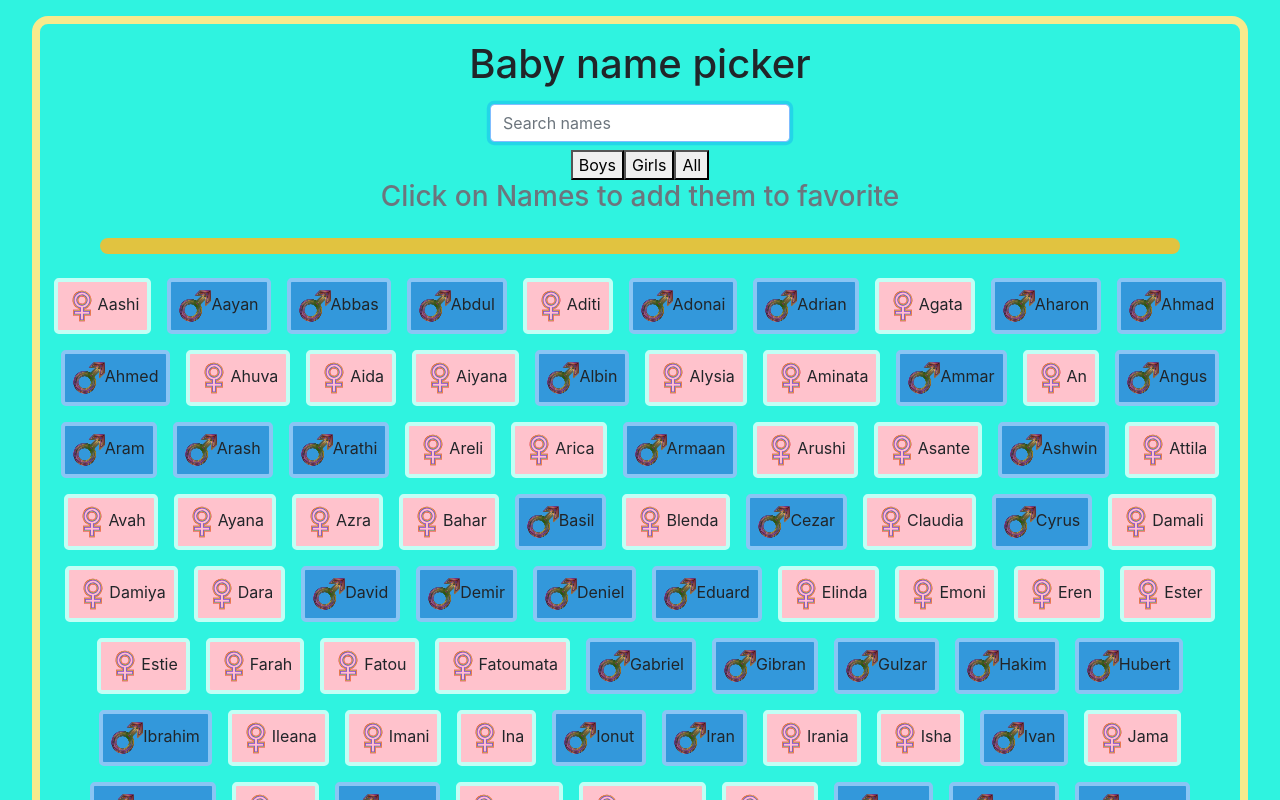
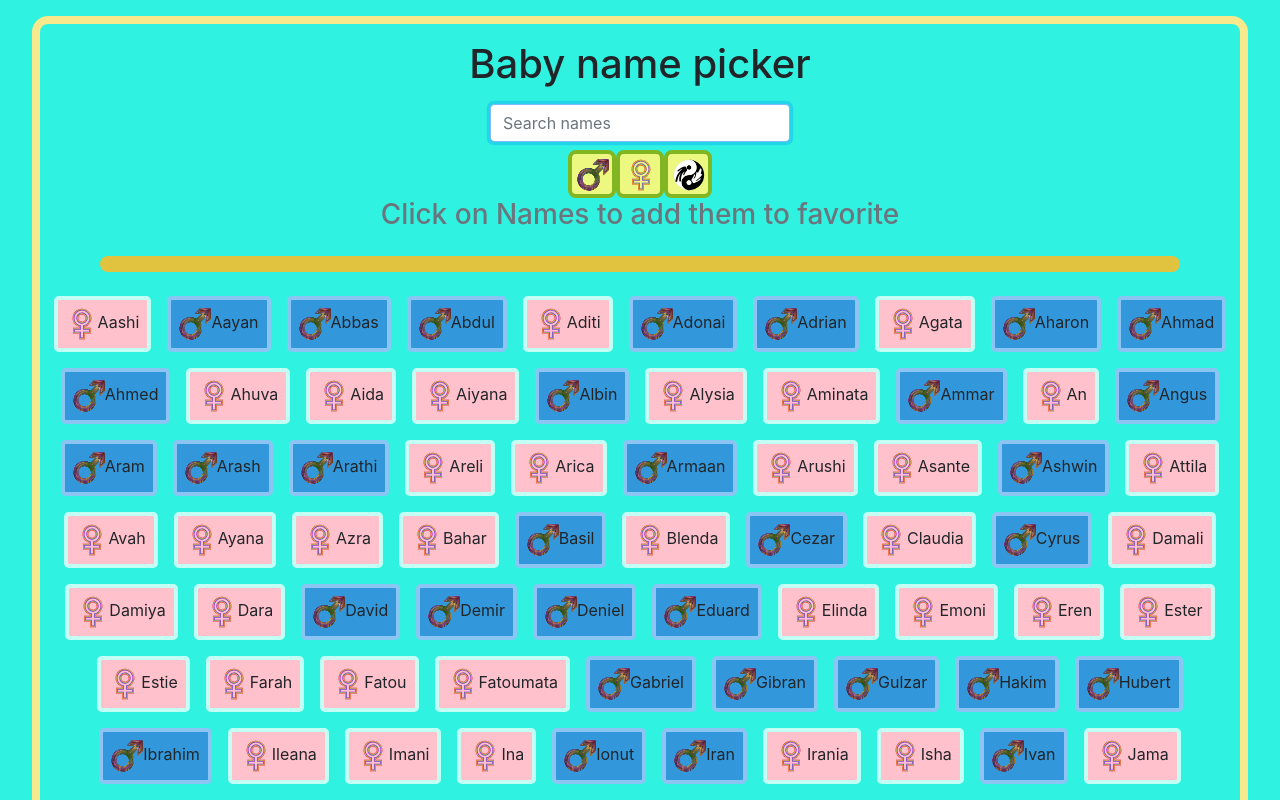
Before and after one commit to iTrip23/baby-names, a React (Create React App) app: page / in a window 1280 px wide. Shown: the top 800 px of the page. Built offline with nearby package versions, Linux system fonts and the light colour scheme.

Commit message:
added some styling

```diff
--- a/src/App.css
+++ b/src/App.css
@@ -1,6 +1,6 @@
 body {
 	min-height: 100vh;
-	background-color:#2FF3E0;
+	background-color: #2ff3e0;
 }
 
 hr {
@@ -9,13 +9,28 @@ hr {
 	margin: 1rem auto;
 	height: 1rem;
 	border: none;
-	background-color: #E1C340;
+	background-color: #e1c340;
 	display: block;
 }
 
 .gender-logo {
 	height: 2rem;
 	width: 2rem;
+}
+
+.gender-symbols {
+	height: 3rem;
+	width: 3rem;
+	background-color: #ecf87f;
+	border: #81b622 solid 0.3rem;
+	border-radius: 0.5rem;
+	padding: 0.3rem;
+	cursor: pointer;
+}
+
+.gender-symbols:focus {
+	background-color: #3d550c;
+	border-color: #ecf87f;
 }
 
 .search-bar {
@@ -52,7 +67,7 @@ hr {
 	margin: 1rem 0;
 	text-align: center;
 	max-width: 95vw;
-	border: solid 0.5rem #F8EA8C;
+	border: solid 0.5rem #f8ea8c;
 	border-radius: 1rem;
 }
 
--- a/src/App.js
+++ b/src/App.js
@@ -3,6 +3,7 @@ import Search from './Search.js';
 import NamesContainer from './NamesContainer.js'
 import FavNames from './FavNames.js';
 import FilterButton from './FilterButton.js';
+import Symbols from './LogoImg.js';
 import FilterNames from './FilterNames.js';
 import './App.css';
 
@@ -16,9 +17,9 @@ function App({ names }) {
 		<div className="App mx-auto">
 			<h1 className='m-3'>Baby name picker</h1>
 			<Search searchValue={searchValue} setSearchValue={setSearchValue} />
-			<FilterButton names={babyNames} onClickFunction={() => setBabyNames(FilterNames.boy(names))} filterMode={'Boys'} />
-			<FilterButton names={babyNames} onClickFunction={() => setBabyNames(FilterNames.girl(names))} filterMode={'Girls'} />
-			<FilterButton names={babyNames} onClickFunction={() => setBabyNames(FilterNames.all(names))} filterMode={'All'} />
+			<FilterButton names={babyNames} onClickFunction={() => setBabyNames(FilterNames.boy(names))} source={Symbols.male} />
+			<FilterButton names={babyNames} onClickFunction={() => setBabyNames(FilterNames.girl(names))} source={Symbols.female} />
+			<FilterButton names={babyNames} onClickFunction={() => setBabyNames(FilterNames.all(names))} source={Symbols.all} />
 			<FavNames names={babyNames} favNames={favNames} setFavNames={setFavNames} />
 			<NamesContainer names={babyNames} searchValue={searchValue} favNames={favNames} setFavNames={setFavNames} />
 		</div>
--- a/src/FavNames.js
+++ b/src/FavNames.js
@@ -8,7 +8,7 @@ const FavNames = ({ names, favNames, setFavNames }) => {
 	return (
 		<section className='name-container'>
 			<h3>{favNamesList.length === 0 ? <span className='text-muted'>Click on Names to add them to favorite</span>
-				: favNamesList.length === 1 ? <span>You Favorite name is: </span> : <span>You favorite names are :</span>}</h3>
+				: favNamesList.length === 1 ? <span>You Favorite name is: </span> : <span>You Favorite names are :</span>}</h3>
 			{favNamesList.map((name, index) => <NameCard name={name} key={index} onClickFunction={remNameFromFav} />)}
 			<hr />
 		</section>
--- a/src/FilterButton.js
+++ b/src/FilterButton.js
@@ -1,5 +1,9 @@
 import React from 'react';
+import Symbols from './LogoImg';
 
-const FilterButton = ({ names, onClickFunction, filterMode}) => (<button type='button' onClick={() => onClickFunction(names)}>{filterMode}</button>)
+const FilterButton = ({ names, onClickFunction, source }) =>
+(<button type='button' onClick={() => onClickFunction(names)} className='gender-symbols'>
+	<img src={source} className='gender-logo' alt={source === Symbols.male ? 'male symbol' : source === Symbols.female ? 'female symbol' : 'male and female symbol'} />
+</button>)
 
 export default FilterButton;
--- /dev/null
+++ b/src/LogoImg.js
@@ -0,0 +1,11 @@
+import Male from './logos/Male-Symbol.svg';
+import Female from './logos/Female-Symbol.svg';
+import MaleFemale from './logos/Male-Female.svg';
+
+const Symbols = {
+	male: Male,
+	female: Female,
+	all: MaleFemale
+}
+
+export default Symbols;
--- a/src/NameCard.js
+++ b/src/NameCard.js
@@ -1,15 +1,14 @@
 import React from 'react';
-import MaleSymbol from './logos/Male-Symbol.svg';
-import FemaleSymbol from './logos/Female-Symbol.svg';
+import Symbols from './LogoImg.js';
 
 const NameCard = ({ name, onClickFunction }) => (
 	name.sex === 'f' ?
 		<div className='girl name-card' onClick={() => onClickFunction(name.id)}>
-			<img src={FemaleSymbol} alt='girl logo' className='gender-logo' />
+			<img src={Symbols.female} alt='girl logo' className='gender-logo' />
 			<span className='baby-name-text'>{name.name}</span>
 		</div>
 		: <div className='boy name-card' onClick={() => onClickFunction(name.id)}>
-			<img src={MaleSymbol} alt='boy symbol' className='gender-logo' />
+			<img src={Symbols.male} alt='boy symbol' className='gender-logo' />
 			<span className='baby-name-text'>{name.name}</span>
 		</div >
 )
```
Also changed, not shown: src/logos/Male-Female.svg (added).
